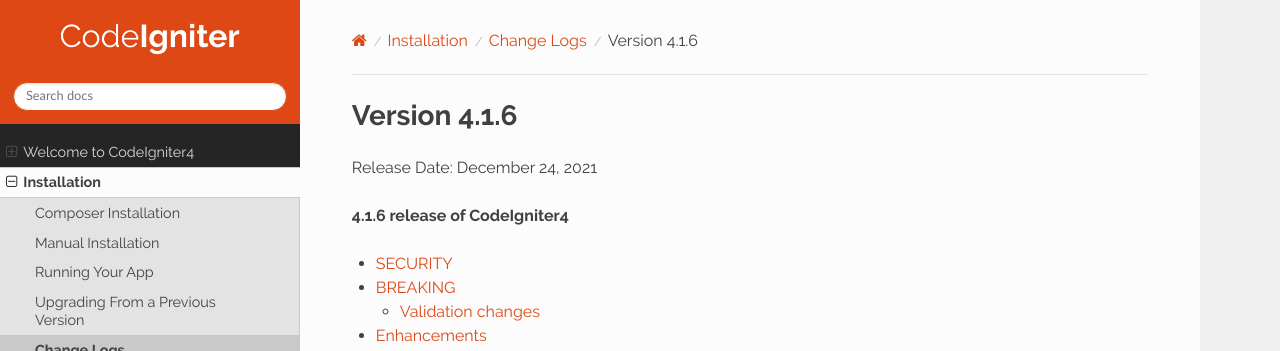
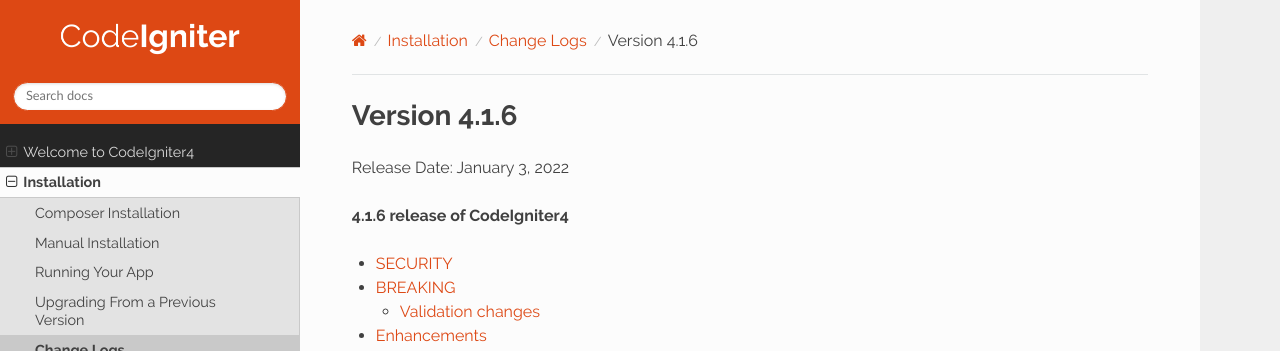
Before and after one commit to NEKOGET/ci4_user_guide_src, a Sphinx documentation site: the page built from source/changelogs/v4.1.6.rst, in a window 1280 px wide and 900 px high. Shown: the top 351 px of the window. Built offline with Sphinx 7.4.7 and the Read the Docs theme 2.0.0, drawn with Linux system fonts in a browser that asks for light colours.

Commit message:
Refresh release

```diff
--- a/source/changelogs/v4.1.6.rst
+++ b/source/changelogs/v4.1.6.rst
@@ -1,7 +1,7 @@
 Version 4.1.6
 #############
 
-Release Date: December 24, 2021
+Release Date: January 3, 2022
 
 **4.1.6 release of CodeIgniter4**
 
```
